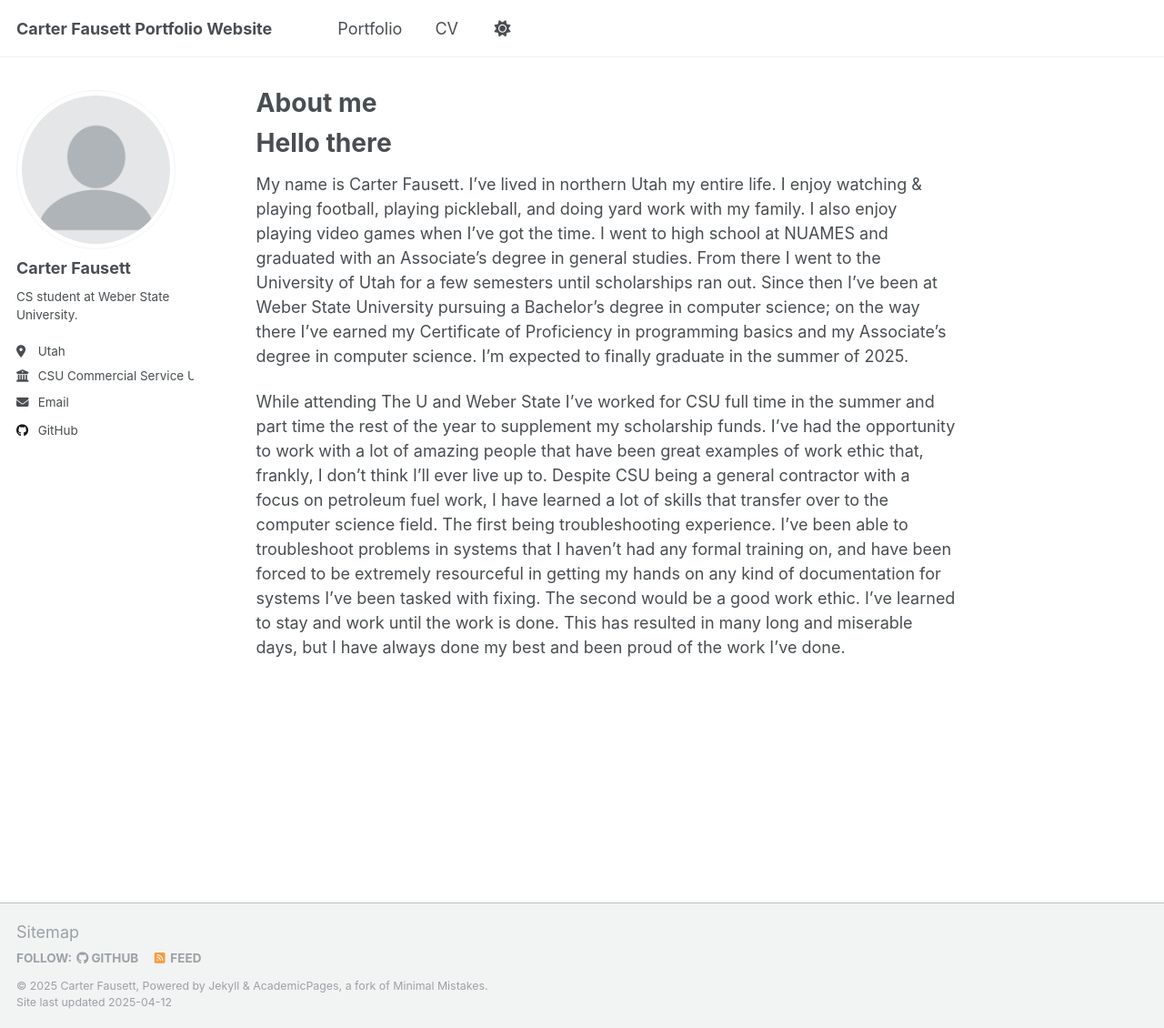
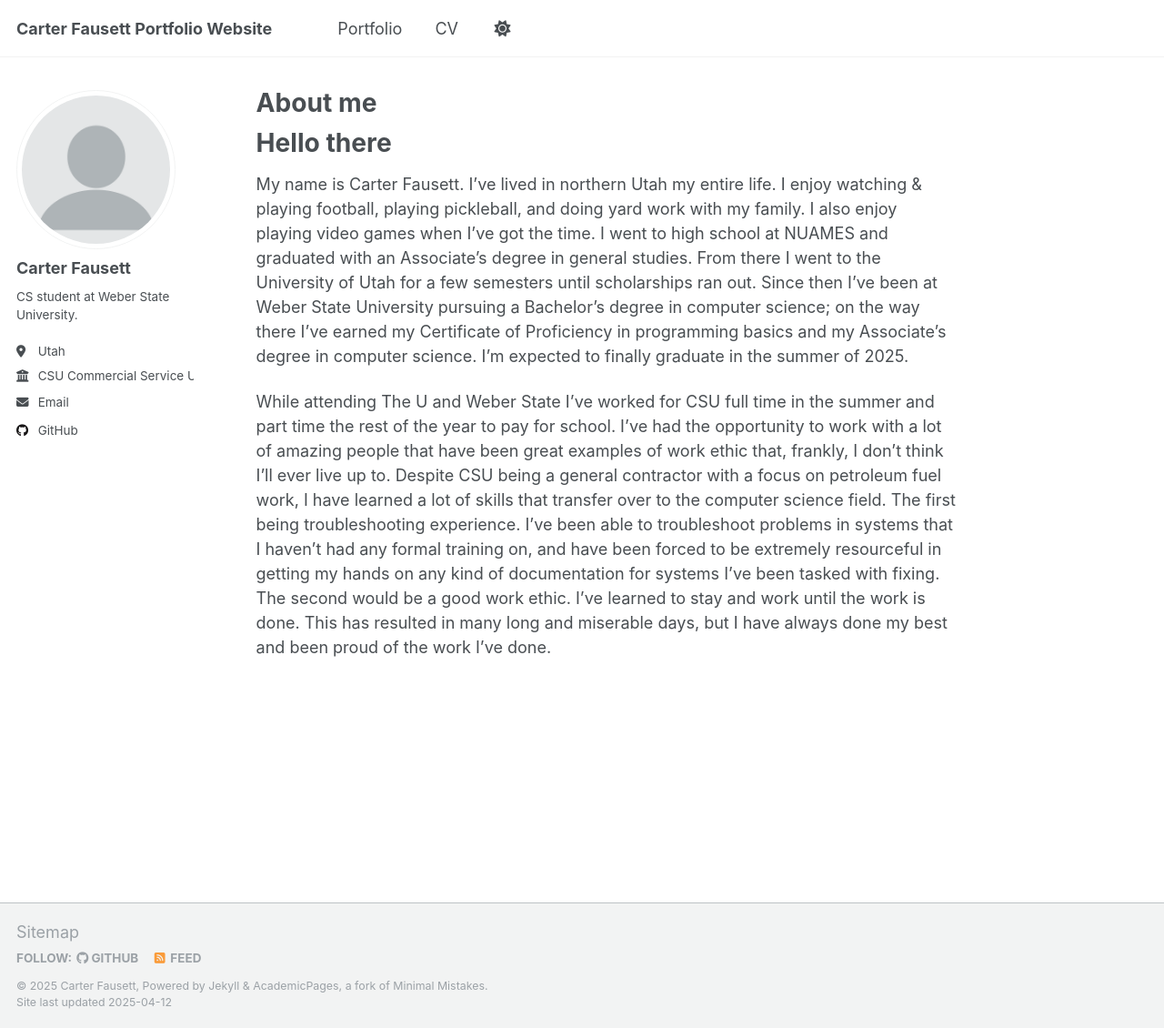
Before and after one commit to CarterFausett/CarterFausett.github.io, a Jekyll site: the page built from _pages/about.md, in a window 1280 px wide and 1130 px high. Shown: the whole window at 91% size. Built offline with Jekyll 4.4.1, drawn with Linux system fonts in a browser that asks for light colours.

Commit message:
Update about.md

```diff
--- a/_pages/about.md
+++ b/_pages/about.md
@@ -13,4 +13,4 @@ Hello there
 My name is Carter Fausett. I've lived in northern Utah my entire life. I enjoy watching & playing football, playing pickleball, and doing yard work with my family. I also enjoy playing video games when I've got the time.
 I went to high school at NUAMES and graduated with an Associate's degree in general studies. From there I went to the University of Utah for a few semesters until scholarships ran out. Since then I've been at Weber State University pursuing a Bachelor's degree in computer science; on the way there I've earned my Certificate of Proficiency in programming basics and my Associate's degree in computer science. I'm expected to finally graduate in the summer of 2025.
 
-While attending The U and Weber State I've worked for CSU full time in the summer and part time the rest of the year to supplement my scholarship funds. I've had the opportunity to work with a lot of amazing people that have been great examples of work ethic that, frankly, I don't think I'll ever live up to. Despite CSU being a general contractor with a focus on petroleum fuel work, I have learned a lot of skills that transfer over to the computer science field. The first being troubleshooting experience. I've been able to troubleshoot problems in systems that I haven't had any formal training on, and have been forced to be extremely resourceful in getting my hands on any kind of documentation for systems I've been tasked with fixing. The second would be a good work ethic. I've learned to stay and work until the work is done. This has resulted in many long and miserable days, but I have always done my best and been proud of the work I've done.
+While attending The U and Weber State I've worked for CSU full time in the summer and part time the rest of the year to pay for school. I've had the opportunity to work with a lot of amazing people that have been great examples of work ethic that, frankly, I don't think I'll ever live up to. Despite CSU being a general contractor with a focus on petroleum fuel work, I have learned a lot of skills that transfer over to the computer science field. The first being troubleshooting experience. I've been able to troubleshoot problems in systems that I haven't had any formal training on, and have been forced to be extremely resourceful in getting my hands on any kind of documentation for systems I've been tasked with fixing. The second would be a good work ethic. I've learned to stay and work until the work is done. This has resulted in many long and miserable days, but I have always done my best and been proud of the work I've done.
```
